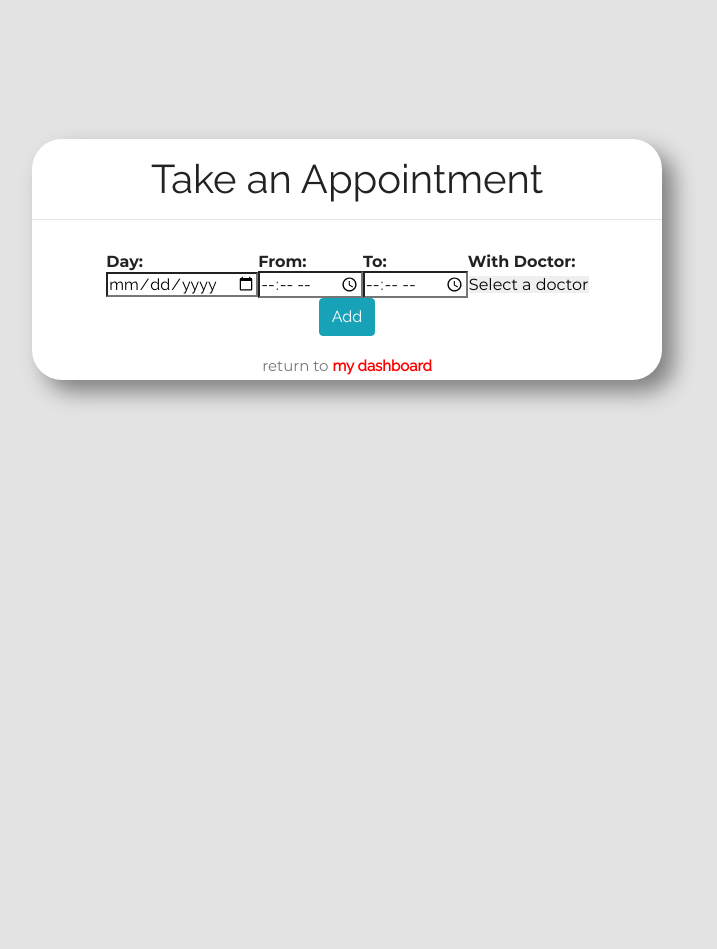
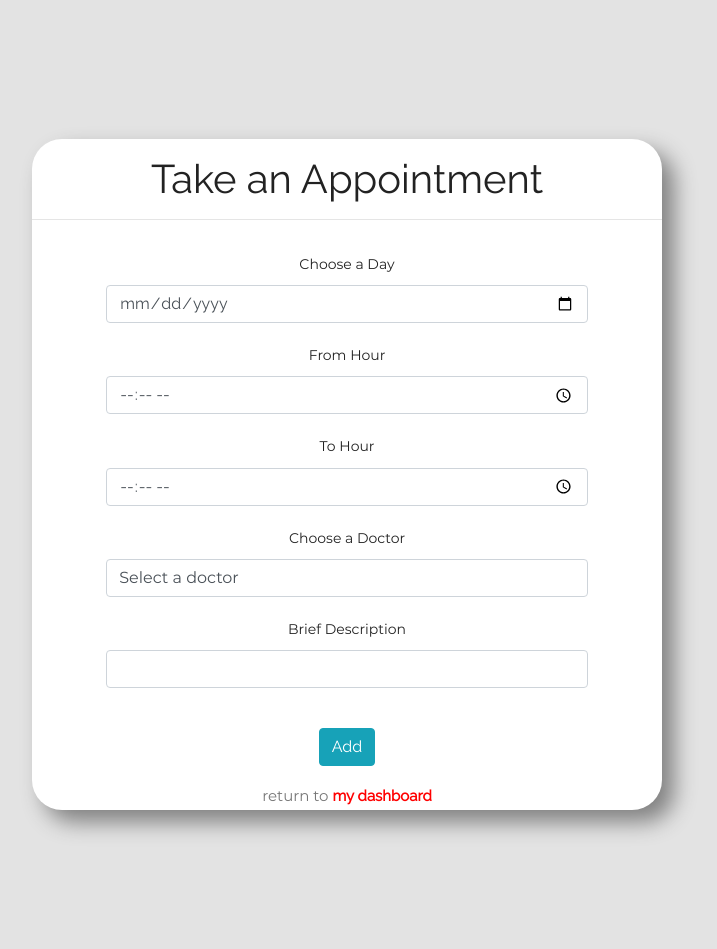
Before and after one commit to amjadalbaba/Online_Clinic_Web_App, a Django app: page /appointment-p/1/ in a window 1280 px wide. Shown: the whole page, without its empty margins (293-1010 px from the left). Before the commit the page ends 404 px from the top, so only its background shows below. Run offline with Django 3.2, Linux system fonts and the light colour scheme; data that the repository does not hold is empty; some libraries are stand-ins or nearby versions.

Commit message:
patient take appointment

```diff
--- a/seniorProject/clinicApp/forms.py
+++ b/seniorProject/clinicApp/forms.py
@@ -1,5 +1,7 @@
 from .models import *
 from django import forms
+from django.contrib.admin.widgets import AdminTimeWidget
+
 
 class DoctorForm(forms.ModelForm):
     class Meta:
@@ -19,7 +21,7 @@ class DoctorScheduleForm(forms.ModelForm):
 class AppointmentsForm(forms.ModelForm):
     class Meta:
         model = Appointments
-        fields = '__all__'
+        fields = ['day', 'from_hour', 'to_hour', 'doctor', 'description', 'patient']
 
 class ConsultationForm(forms.ModelForm):
     class Meta:
--- a/seniorProject/clinicApp/views.py
+++ b/seniorProject/clinicApp/views.py
@@ -79,14 +79,12 @@ def d_home(request, pk):
 
 def p_home(request, pk):
     pt = Patient.objects.get(id = pk)
-    #ptSchedule = Appointments.objects.filter(patient_id =  pk)
-    context = {'patient' : pt, 'id' : pk}
+    ptAppointments = Appointments.objects.filter(patient_id =  pk)
+    context = {'patient' : pt, 'id' : pk, 'appointments' : ptAppointments}
     return render(request, 'p_dashboard.html', context)
 
 def createSchedule(request, pk):
 
-    dr  = Doctor.objects.get(id = pk)
-    #drl = DoctorSchedule.objects.filter(doctor_id = pk)
     drl = DoctorSchedule.objects.raw("SELECT id, doctor_id, TIME_FORMAT(from_hour, '%%H:%%i'), TIME_FORMAT(to_hour, '%%H:%%i'), day FROM clinicApp_doctorschedule WHERE doctor_id = " + pk)
 
     if request.method == "POST":
@@ -117,6 +115,21 @@ def createSchedule(request, pk):
 
 def takeAppointment(request, pk):
     drlist = Doctor.objects.all()
+    if request.method == 'POST':
+        dr = request.POST["doctor"]
+        fh = request.POST["from_hour"]
+        th = request.POST["to_hour"]
+        day = request.POST["day"]
+        checkTime = Appointments.objects.filter(doctor=dr, from_hour=fh, to_hour=th, day=day)
+        if not checkTime:
+             logger.info(request.POST)
+             form = AppointmentsForm(request.POST)
+             logger.info(form.errors)
+
+             if form.is_valid():
+                 form.save()
+        else:
+             messages.info(request, "Doctor have an appointment at that time, please choose different time range")
 
     context = {'doctorList' : drlist,'id' : pk}
     return render(request, 'takeAppointment.html', context)
--- a/seniorProject/seniorProject/settings.py
+++ b/seniorProject/seniorProject/settings.py
@@ -128,8 +128,7 @@ USE_L10N = True
 
 USE_TZ = True
 
-TIME_INPUT_FORMATS = ['%I:%M %p']
-
+TIME_FORMAT = "H:M"
 
 # Static files (CSS, JavaScript, Images)
 # https://docs.djangoproject.com/en/1.11/howto/static-files/
--- a/seniorProject/templates/schedule.html
+++ b/seniorProject/templates/schedule.html
@@ -20,8 +20,8 @@
                 {% for l in list %}
                           <input type="hidden" required="required" name="doctor" value="{{ id }}">
                     Day:  <input type="text" required="required"  name="day" value="{{ l.day }}">
-                    From: <input type="time" required="required"  name="from_hour" value="{{ l.from_hour|time:'h:i' }}">
-                    To:   <input type="time" required="required"  name="to_hour" value="{{ l.to_hour|time:'h:i' }}">
+                    From: <input type="time" required="required"  name="from_hour" value="{{ l.from_hour|time:'H:i' }}">
+                    To:   <input type="time" required="required"  name="to_hour" value="{{ l.to_hour|time:'H:i' }}">
                     <hr>
                 {% endfor %}
             <input type="submit" name="submit" value="Edit" class="btn btn-info mb-3" id="editButton">
--- a/seniorProject/templates/takeAppointment.html
+++ b/seniorProject/templates/takeAppointment.html
@@ -16,35 +16,42 @@
         <center><div  class="col-lg-11 pt-3 px-5"><h1>Take an Appointment</h1></div></center>
         <hr>
         <center><div class="col-lg-11 pt-3 px-5">
+        {% for message in messages %}
+           <p id="messages" style="color:#ff0000">{{message}}</p>
+        {% endfor %}
         <form method="POST" id="form">
                 {% csrf_token %}
 
-                <table align="center" cellspacing="30px">
-                    <tr>
-                        <th></th>
-                        <th>Day:</th>
-                        <th>From:</th>
-                        <th>To:</th>
-                        <th>With Doctor:</th>
-                    </tr>
-                    <tr>
-                        <td><input type="hidden" required="required" name="patient" value="{{ id }}"></td>
-                        <td><input type="date" required="required"  name="day" value="{{ l.day }}"></td>
-                        <td><input type="time" required="required"  name="from_hour" value="{{ l.from_hour|time:'h:i' }}"></td>
-                        <td><input type="time" required="required"  name="to_hour" value="{{ l.to_hour|time:'h:i' }}"></td>
-                        <td>
-                            <select class="form-select" aria-label="Default select example" style="border: 1px solid white" required="required" name="doctor"><br>
+
+              <div class="form-group">
+                <label >Choose a Day</label>
+                <input type="date" required="required"  name="day"  class="form-control" >
+              </div>
+               <div class="form-group">
+                <label >From Hour</label>
+                <input type="time" required="required"  name="from_hour"  class="form-control">
+              </div>
+              <div class="form-group">
+                <label>To Hour</label>
+                <input type="time" required="required"  name="to_hour" class="form-control">
+              </div>
+              <div class="form-group">
+                <label>Choose a Doctor</label>
+                <select  class="form-control" required="required" name="doctor"><br>
                         <option selected>Select a doctor</option>
                       {% for d in doctorList %}
                         <option value="{{d.id}}">{{d.firstName|title|add:" "|add:d.lastName|title}}</option>
                      {% endfor %}
                 </select>
-                        </td>
-                    </tr>
-                </table>
+              </div>
 
-
-
+              <div class="form-group">
+                <label>Brief Description</label>
+                <input type="text" required="required"  name="description"  class="form-control">
+              </div>
+              <div class="form-group">
+                <input type="hidden" required="required" name="patient" value="{{ id }}">
+              </div>
                <input type="submit" name="submit" value="Add" class="btn btn-info mb-3" id="addButton">
                 <br>
                 <p>return to <a style="color:#ff0000" href="{% url 'p_home' id %}"><b> my dashboard</b></a></p>
@@ -53,12 +60,7 @@
         </div></center>
     </div>
 
-    <script>
-         $(document).ready(function() {
-            $('#form').submit(function(e){
-                     e.preventDefault();
-                     $('#sAlert').show();
-            });
-    });
-    </script>
+
+
+
 {% endblock %}
```
Also changed, not shown: seniorProject/clinicApp/models.py (+4 -4 lines), seniorProject/templates/p_dashboard.html (+8 -7 lines), seniorProject/clinicApp/migrations/0019_auto_20210429_1429.py (added), seniorProject/clinicApp/migrations/0020_auto_20210429_1430.py (added), seniorProject/clinicApp/migrations/0021_auto_20210429_1505.py (added), 1 other file. Lines whose indentation alone changed are shown as unchanged.
